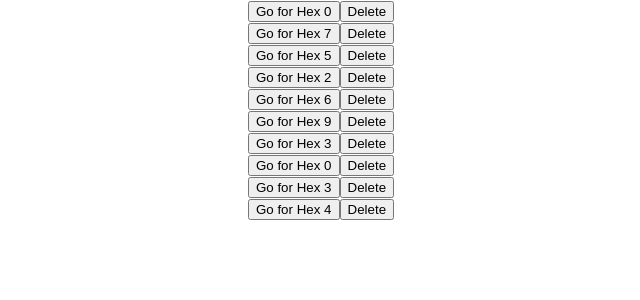
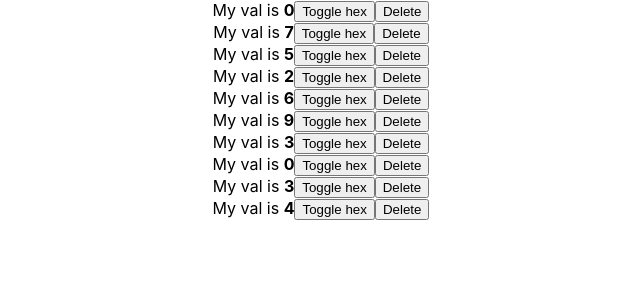
Before and after one commit to mierzvoj/app-state-project, a React (Create React App) app: page / in a window 1280 px wide. Shown: the top 300 px of the page, without its empty margins (319-959 px from the left). Built offline with nearby package versions, Linux system fonts and the light colour scheme.

Commit message:
hex switch not working

```diff
--- a/src/Item.tsx
+++ b/src/Item.tsx
@@ -1,28 +1,35 @@
-import React, { useState } from "react";
+import React, {useState} from "react";
 
 interface ItemProps {
+    key: number;
     id: number;
     value: number;
+    isHex: boolean;
     handler: (val: number) => void;
 }
 
-const Item = function (props: ItemProps) {
-  const [hex, setHex] = useState(props.value + "");
+const Item = function ({id, value, isHex, handler}: ItemProps){
+    const [hex, setHex] = useState(isHex);
 
-  const handleToHexValue = (value: number) => {
-    setHex(value.toString(16));
+    const toggle = () => {
+        setHex(!hex);
     };
 
     const handleDelete = (itemId: number, handlerFn: (val: number) => void) => {
         handlerFn(itemId);
     };
+    console.log(isHex);
+    console.log(hex);
+
+    console.log(value.toString(16));
+
 
     return (
         <div>
-      <button onClick={() => handleToHexValue(props.value)}>
-        Go for Hex {hex}
-      </button>
-      <button onClick={() => handleDelete(props.id, props.handler)}>
+
+            My val is <b>{hex ? value.toString(16) : value }</b>
+            <button onClick={toggle}>Toggle hex</button>
+            <button onClick={() => handleDelete(id, handler)}>
                 Delete
             </button>
         </div>
--- a/src/Items.tsx
+++ b/src/Items.tsx
@@ -2,34 +2,19 @@ import React, {useState} from "react";
 import Item from "./Item";
 
 const Items = () => {
-    // const values = [
-    //     {id: 1, value: 10},
-    //     {id: 2, value: 20},
-    //     {id: 3, value: Math.floor(Math.random() * 10)},
-    //     {id: 4, value: Math.floor(Math.random() * 10)},
-    //     {id: 5, value: Math.floor(Math.random() * 10)},
-    //     {id: 6, value: Math.floor(Math.random() * 10)},
-    //     {id: 7, value: Math.floor(Math.random() * 10)},
-    //     {id: 8, value: Math.floor(Math.random() * 10)},
-    //     {id: 9, value: Math.floor(Math.random() * 10)},
-    //     {id: 10, value: Math.floor(Math.random() * 10)},
-    // ];
 
-
-    const [numbers, setNumbers] = useState(Array.from({length: 10}, () => {
+    const [numbers, setNumbers] = useState(Array.from({length: 10}, ( id: number ) => {
         return {
-
+            id,
             num: Math.floor(Math.random() * 10),
-            // isHex: false,
+            isHex: false,
         }
     }));
 
-    // const [items, setItems] = useState<{ id: number; value: number }[]>(numbers);
-
 
     const handleDelete = function (itemId: number) {
+
         const newItems = [...numbers];
-        newItems.forEach((item, i) => item.id = i + 1);
         var index = newItems.findIndex((i) => i.id === itemId);
         if (index !== -1) {
             newItems.splice(index, 1);
@@ -48,6 +33,7 @@ const Items = () => {
                     id={item.id}
                     handler={deleteHandler}
                     value={item.num}
+                    isHex={item.isHex}
                 />
             ))}
         </>
```
Lines whose indentation alone changed are shown as unchanged.
